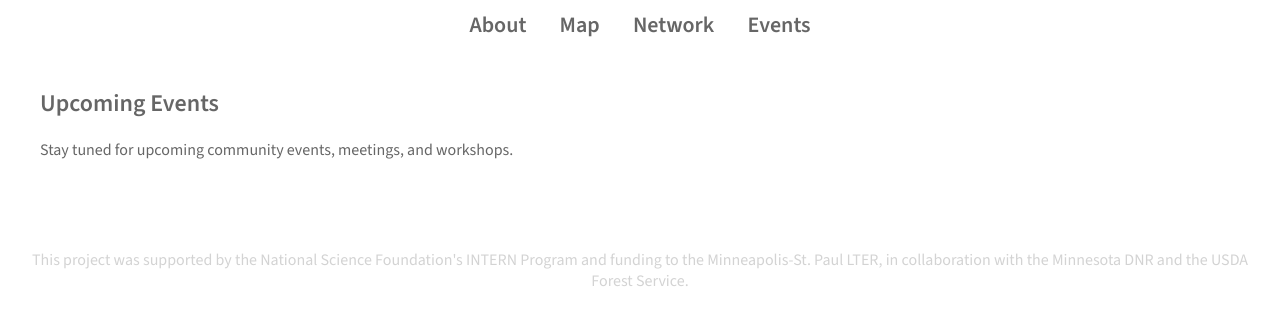
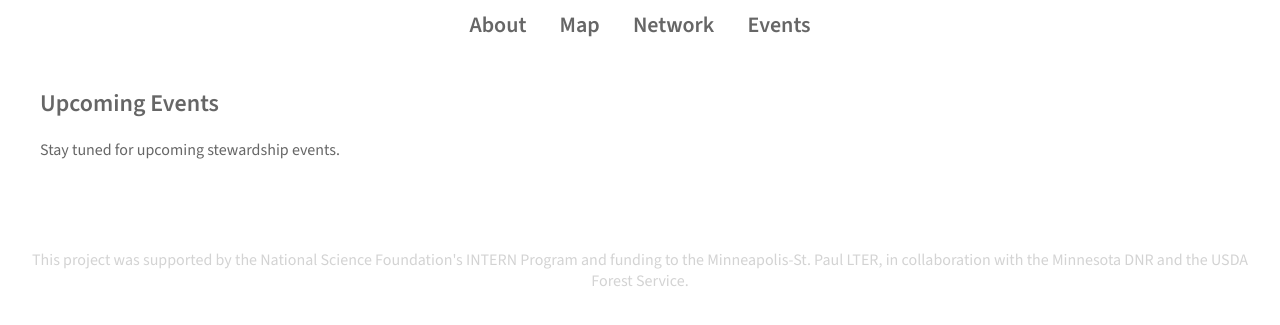
Before and after one commit to sallydonovan/mspstewmap, a Jekyll site: the page built from events.md, in a window 1280 px wide. Shown: the top 325 px of the page. Built offline with Jekyll 4.4.1, drawn with Linux system fonts in a browser that asks for light colours.

Commit message:
Update events.md

```diff
--- a/events.md
+++ b/events.md
@@ -5,4 +5,4 @@ layout: default
 
 ## Upcoming Events
 
-Stay tuned for upcoming community events, meetings, and workshops.
+Stay tuned for upcoming stewardship events.
```
